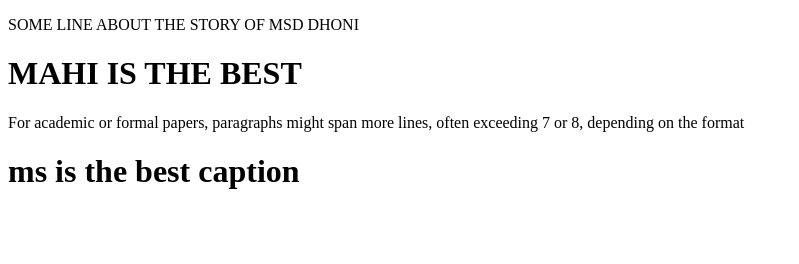
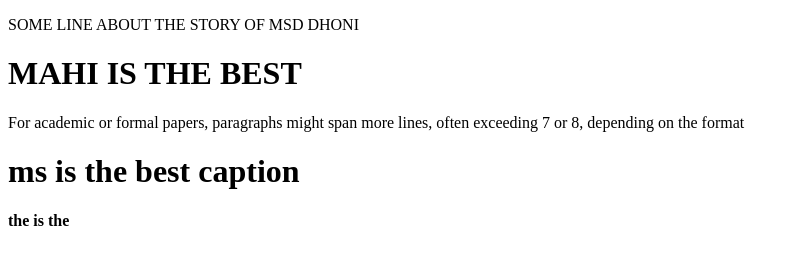
Before and after one commit to Arvindsin6386/git-different, a plain HTML site: page index.html in a window 1280 px wide. Shown: the whole page, without its empty margins (0-799 px from the left). Drawn offline with Linux system fonts and the light colour scheme.

Commit message:
meassage

```diff
--- a/index.html
+++ b/index.html
@@ -10,5 +10,6 @@
     <H1> MAHI IS THE BEST</H1>
     <p> For academic or formal papers, paragraphs might span more lines, often exceeding 7 or 8, depending on the format</p>
     <h1> ms is the best caption</h1>
+    <h4> the is the </h4>
 </body>
 </html>
```
